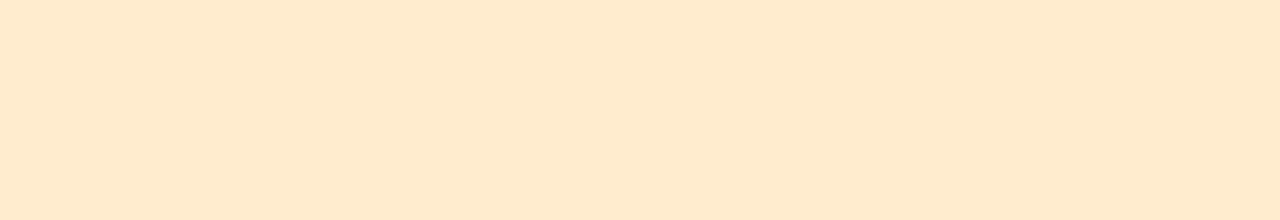
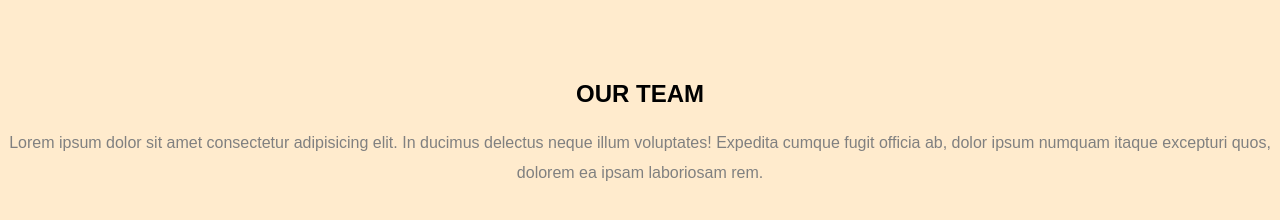
Before and after one commit to GinaTovarAlmario/js-our-team, a plain HTML site: page index.html in a window 1280 px wide. Drawn offline with Linux system fonts and the light colour scheme.

Commit message:
impostazione pagina con aggiunta titolo e paragrafo

```diff
--- a/css/style.css
+++ b/css/style.css
@@ -13,3 +13,14 @@ body{
     max-width: 1200px;
     margin: 0 auto;
 }
+#title{
+    text-align: center;
+    margin: 80px auto;
+}
+h2{
+    margin-bottom: 20px;
+}
+#introduction{
+    color: gray;
+    line-height: 30px;
+}
--- a/index.html
+++ b/index.html
@@ -9,6 +9,12 @@
     <link rel="stylesheet" href="css/style.css">
 </head>
 <body>
+    <main>
+        <div id="title">
+            <h2>OUR TEAM</h2>
+            <p id="introduction">Lorem ipsum dolor sit amet consectetur adipisicing elit. In ducimus delectus neque illum voluptates! Expedita cumque fugit officia ab, dolor ipsum numquam itaque excepturi quos, dolorem ea ipsam laboriosam rem.</p>
+        </div>
+    </main>
     <script src="js/functions.js"></script>
     <script src="js/script.js"></script>
 </body>
```
